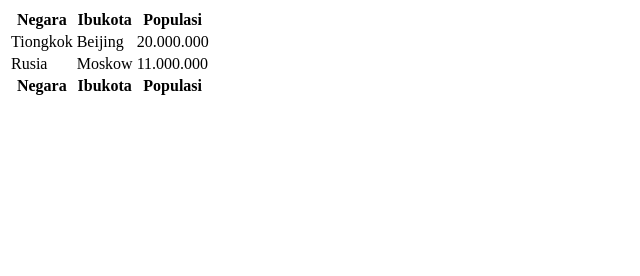
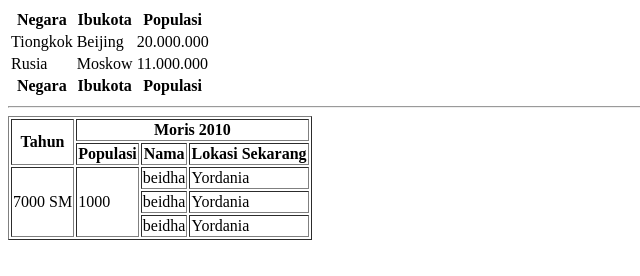
Before and after one commit to ramadoni16/html, a plain HTML site: page table.html in a window 1280 px wide. Shown: the whole page, without its empty margins (0-640 px from the left). Drawn offline with Linux system fonts and the light colour scheme.

Commit message:
Menggabungkan Kolom dan Barus di Tabel HTML

```diff
--- a/table.html
+++ b/table.html
@@ -37,5 +37,37 @@
         </tr>
       </tfoot>
     </table>
+    <hr />
+    <table border="1">
+      <thead>
+        <tr>
+          <!-- mengambil 2 baris -->
+          <th rowspan="2">Tahun</th>
+          <!-- mengambil 3 bagian kolom -->
+          <th colspan="3">Moris 2010</th>
+        </tr>
+        <tr>
+          <th>Populasi</th>
+          <th>Nama</th>
+          <th>Lokasi Sekarang</th>
+        </tr>
+      </thead>
+      <tbody>
+        <tr>
+          <td rowspan="3">7000 SM</td>
+          <td rowspan="3">1000</td>
+          <td>beidha</td>
+          <td>Yordania</td>
+        </tr>
+        <tr>
+          <td>beidha</td>
+          <td>Yordania</td>
+        </tr>
+        <tr>
+          <td>beidha</td>
+          <td>Yordania</td>
+        </tr>
+      </tbody>
+    </table>
   </body>
 </html>
```
